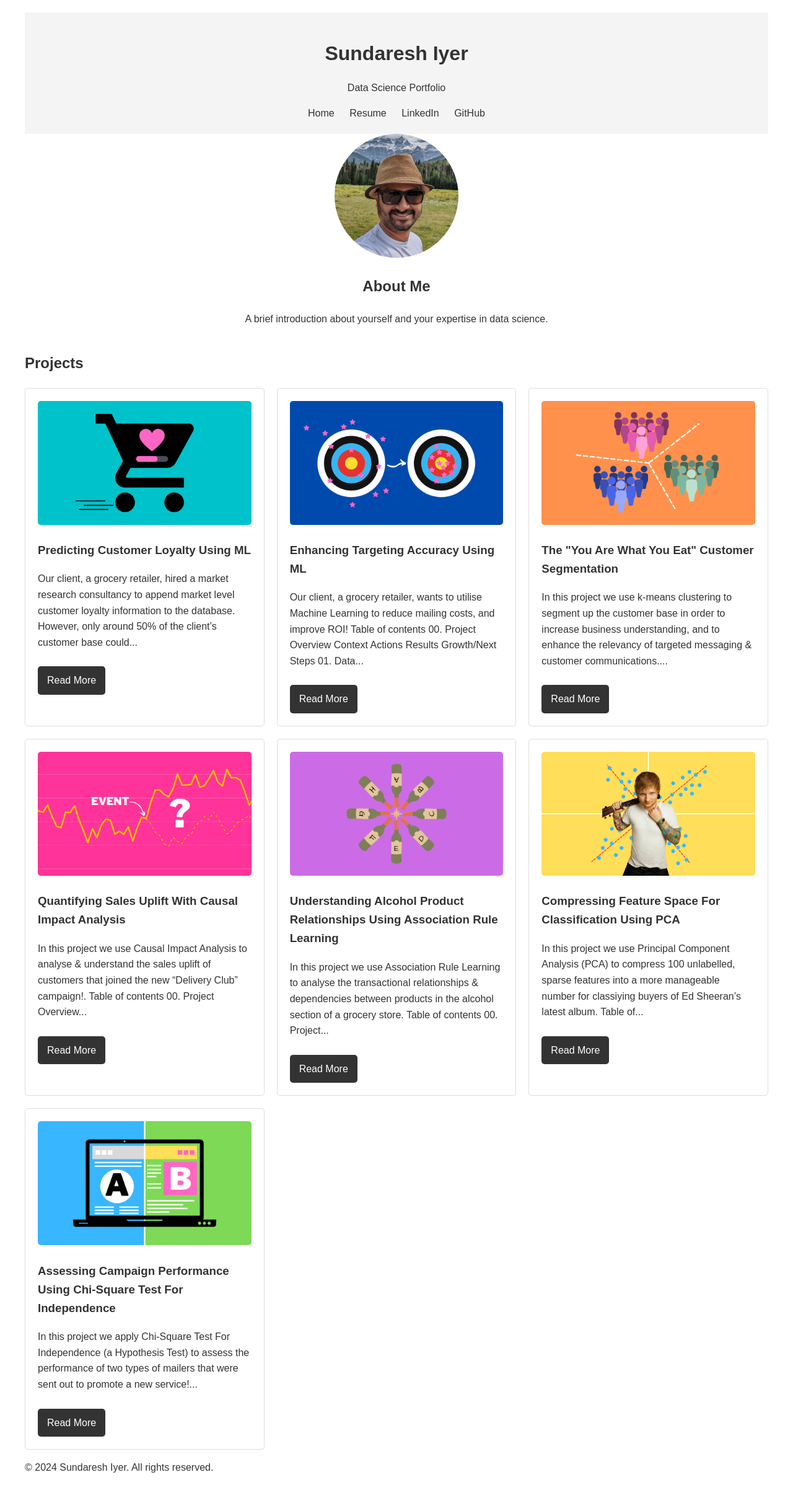
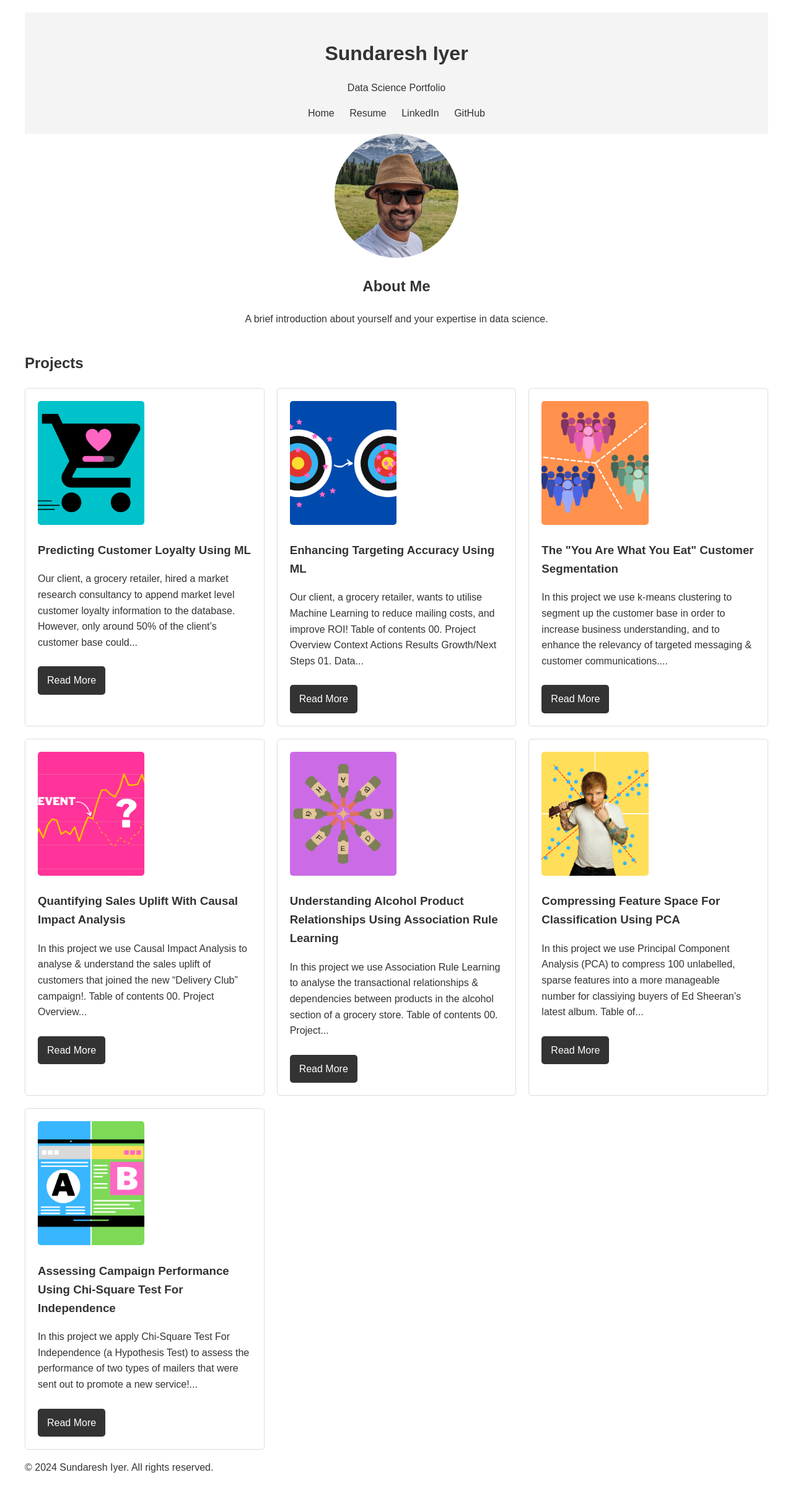
Before and after one commit to IyerS/sundareshiyer.github.io, a Jekyll site: the page built from index.html, in a window 1280 px wide. Shown: the whole page at 62% size. Built offline with Jekyll 4.4.1, drawn with Linux system fonts in a browser that asks for light colours.

Commit message:
Update main.css

```diff
--- a/assets/css/main.css
+++ b/assets/css/main.css
@@ -48,7 +48,7 @@ nav a {
 }
 
 .project-card img {
-    width: 100%;
+    width: 50%;
     height: 200px;
     object-fit: cover;
     border-radius: 5px;
@@ -65,7 +65,7 @@ nav a {
 }
 
 .post-content img {
-    max-width: 100%;
+    max-width: 50%;
     height: auto;
 }
 
```
